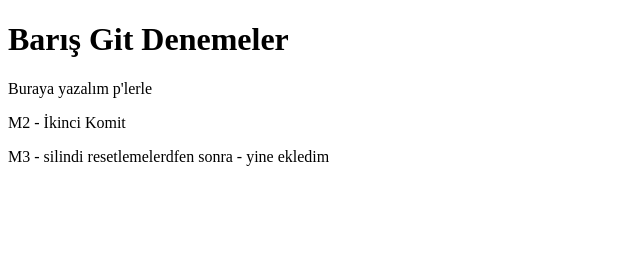
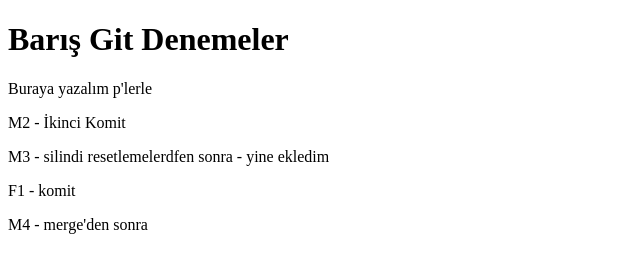
Before and after one commit to barbarbarbaris/vscodegit, a plain HTML site: page index.html in a window 1280 px wide. Shown: the whole page, without its empty margins (0-640 px from the left). Drawn offline with Linux system fonts and the light colour scheme.

Commit message:
mergeden reset ve commit

```diff
--- a/index.html
+++ b/index.html
@@ -9,5 +9,7 @@
 <p>Buraya yazalım p'lerle</p>
 <p> M2 - İkinci Komit</p>
 <p> M3 - silindi resetlemelerdfen sonra - yine ekledim</p>
+<p> F1 - komit</p>
+<p>M4 - merge'den sonra</p>
 </body>
 </html>
```
